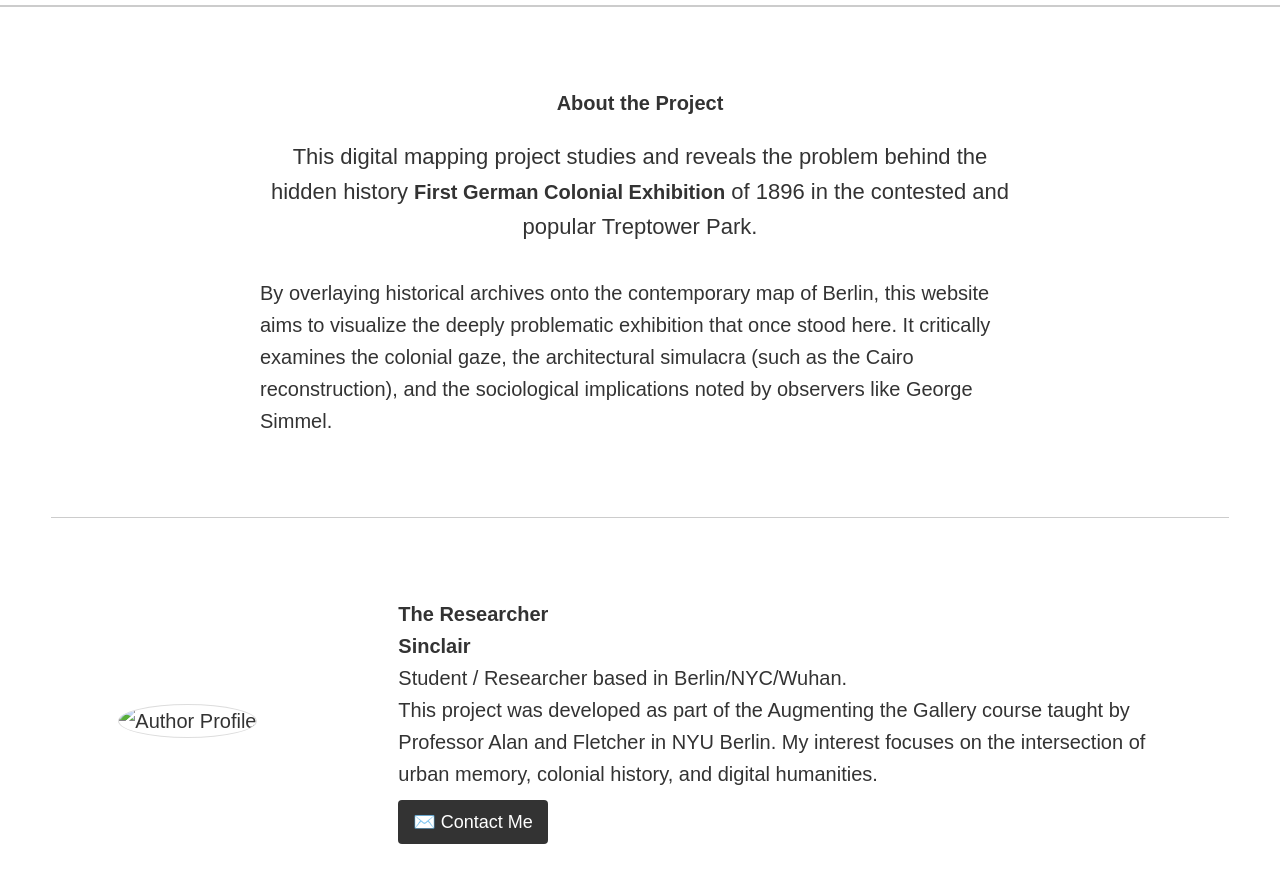
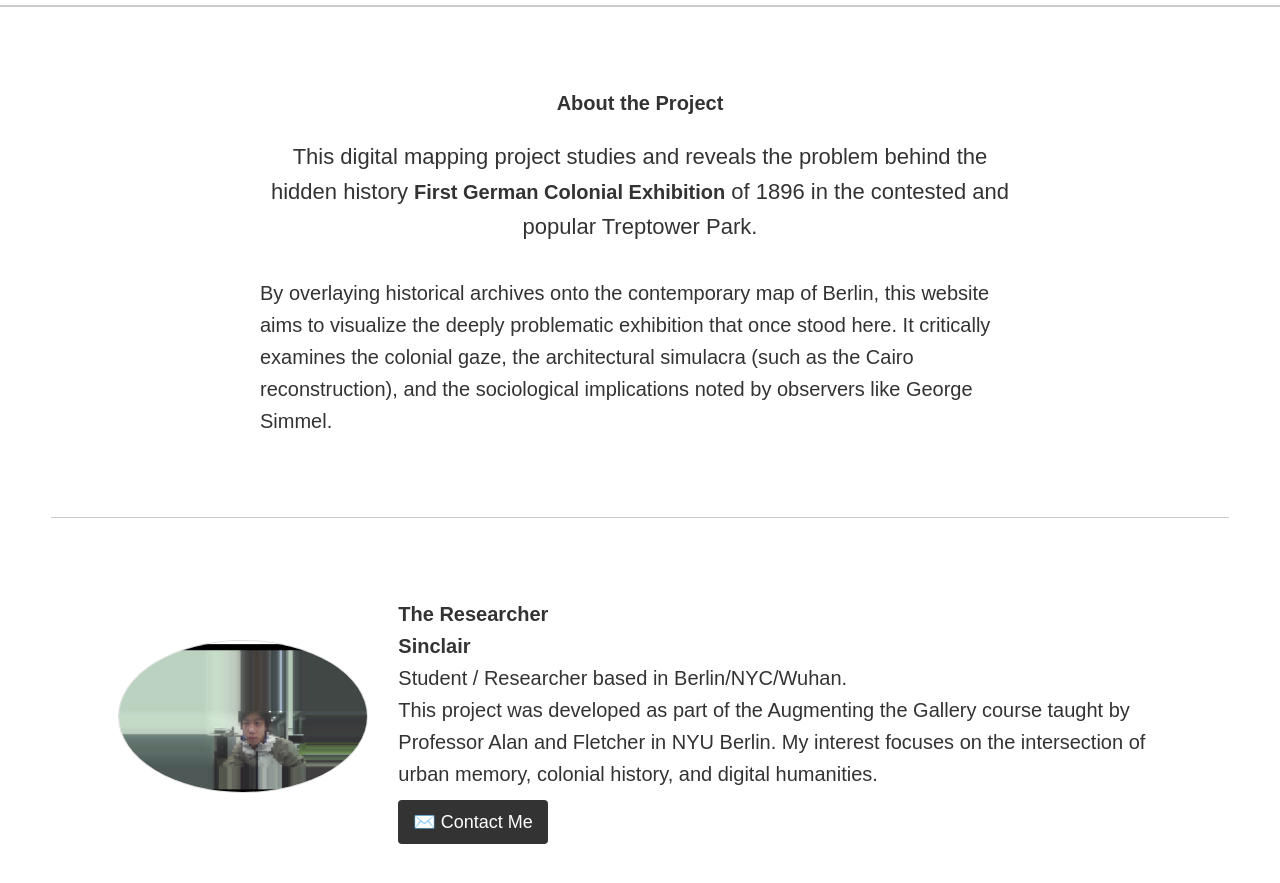
Before and after one commit to SyncLair07/treptowerpark, a plain HTML site: page info.html in a window 1280 px wide. Shown: the part 93-976 px from the top of the page. Drawn offline with Linux system fonts and the light colour scheme.

Commit message:
profile photo

```diff
--- a/info.html
+++ b/info.html
@@ -36,7 +36,7 @@
         <section class="content-section">
             <div class="feature-row">
                 <div class="feature-img" style="flex: 0 0 250px;">
-                    <img src="images/profile_sinclair.jpg" alt="Author Profile" style="width: 100%; border-radius: 50%; border: 1px solid #ddd;">
+                    <img src="images/sinclair_profile.png" alt="Profile" style="width: 100%; border-radius: 50%; border: 1px solid #ddd;">
                 </div>
 
                 <div class="feature-text">
```
Also changed, not shown: images/sinclair_profile.png (added).
